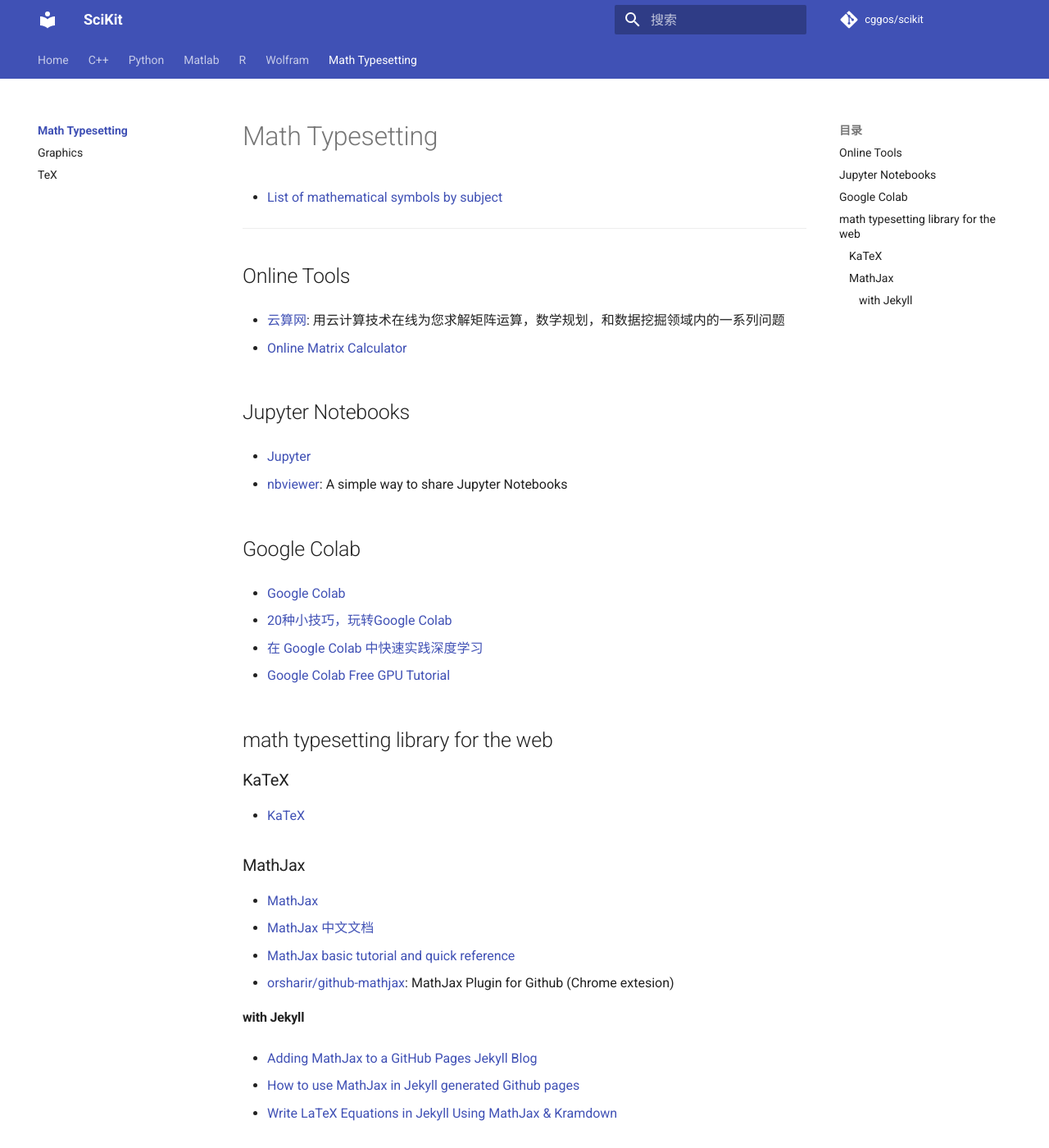
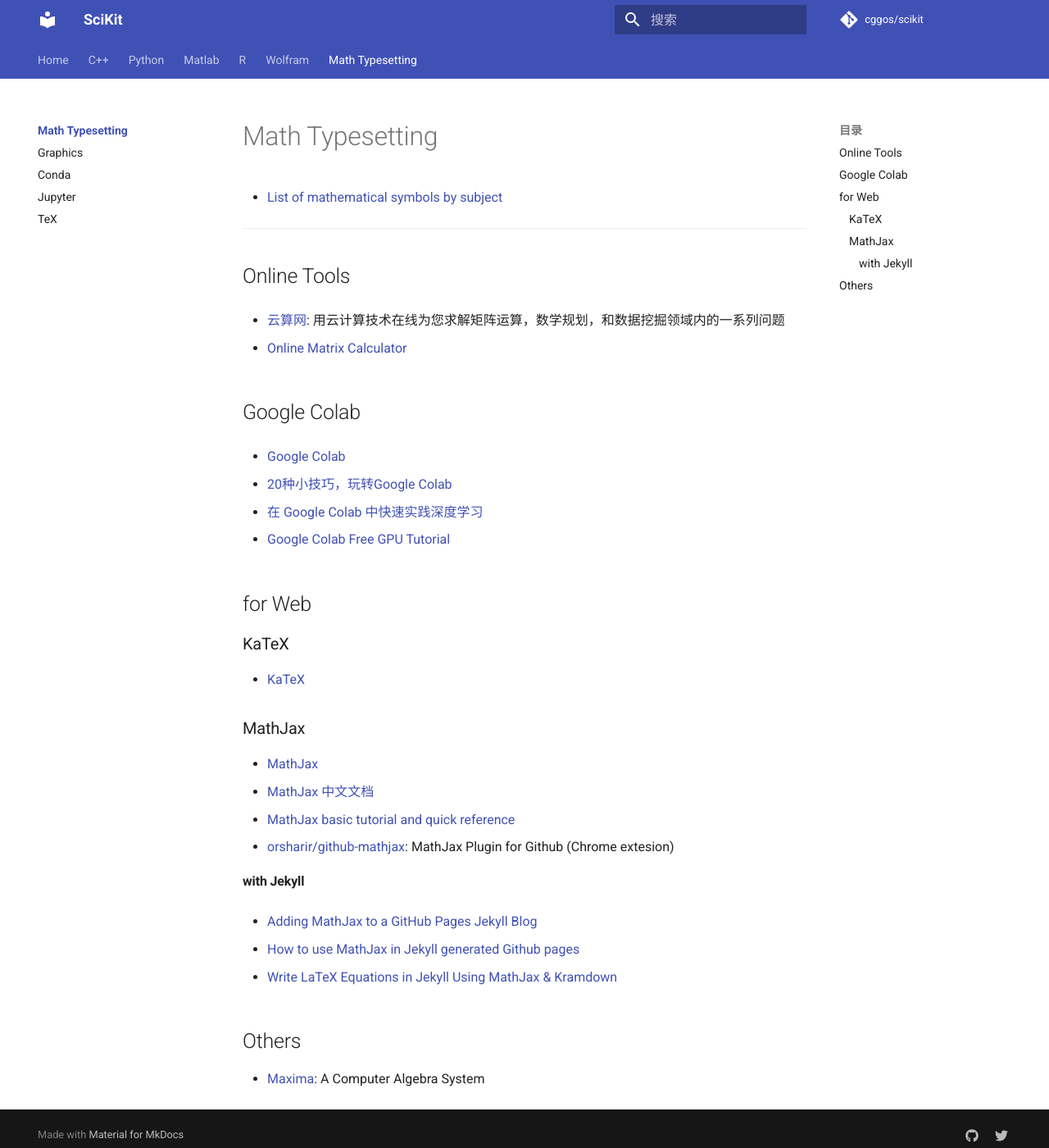
Before and after one commit to cggos/SciKit, an MkDocs documentation site: the page built from docs/typesetting/README.md, in a window 1280 px wide and 1400 px high. Shown: the whole window at 82% size. Built offline with MkDocs 1.6.1 and Material for MkDocs 9.7.7, drawn with Linux system fonts in a browser that asks for light colours; comment, search, counter and statistics services are not loaded.

Commit message:
update docs

```diff
--- a/docs/typesetting/README.md
+++ b/docs/typesetting/README.md
@@ -9,13 +9,6 @@
 * [云算网](http://www.yunsuan.info): 用云计算技术在线为您求解矩阵运算，数学规划，和数据挖掘领域内的一系列问题
 
 * [Online Matrix Calculator](http://www.bluebit.gr/matrix-calculator/)
-
-
-## Jupyter Notebooks
-
-- [Jupyter](https://jupyter.org/)
-
-- [nbviewer](https://nbviewer.jupyter.org/): A simple way to share Jupyter Notebooks
 
 
 ## Google Colab
@@ -30,7 +23,7 @@
 - [Google Colab Free GPU Tutorial](https://medium.com/deep-learning-turkey/google-colab-free-gpu-tutorial-e113627b9f5d)
 
 
-## math typesetting library for the web
+## for Web
 
 ### KaTeX
 
@@ -50,3 +43,8 @@
 * [How to use MathJax in Jekyll generated Github pages](http://haixing-hu.github.io/programming/2013/09/20/how-to-use-mathjax-in-jekyll-generated-github-pages/)
 
 * [Write LaTeX Equations in Jekyll Using MathJax & Kramdown](https://lyk6756.github.io/2016/11/25/write_latex_equations.html)
+
+
+## Others
+
+* [Maxima](https://maxima.sourceforge.io/): A Computer Algebra System
--- a/mkdocs.yml
+++ b/mkdocs.yml
@@ -100,7 +100,6 @@
     - Overview: python/README.md
     - Anaconda: python/anaconda.md
     - pip & Wheel: python/pip_whl.md
-    - Jupyter: python/jupyter.md
     - Libs: python/py_libs.md
 
   - Matlab:
@@ -115,4 +114,6 @@
   - Math Typesetting:
     - Overview: typesetting/README.md
     - Graphics: typesetting/Graphics.md
+    - Conda: typesetting/conda.md
+    - Jupyter: typesetting/jupyter.md
     - TeX: typesetting/TeX.md
```
Also changed, not shown: docs/index.md (+4 -9 lines), docs/python/jupyter.md (deleted, +0 -14 lines), docs/typesetting/conda.md (added, +7 -0 lines), docs/typesetting/jupyter.md (added, +25 -0 lines), docs/img/maths_categories.jpg (renamed from docs/images/maths_categories.jpg), docs/img/maths_map.png (renamed from docs/images/maths_map.png), docs/img/real_imaginary.jpeg (renamed from docs/images/real_imaginary.jpeg), 1 other file.
